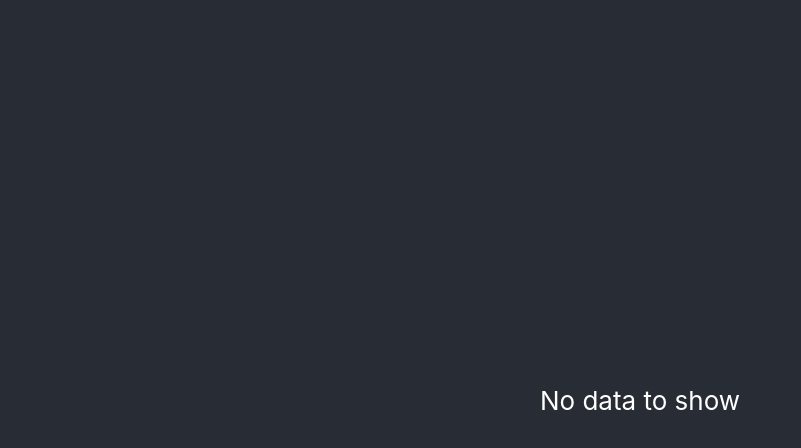
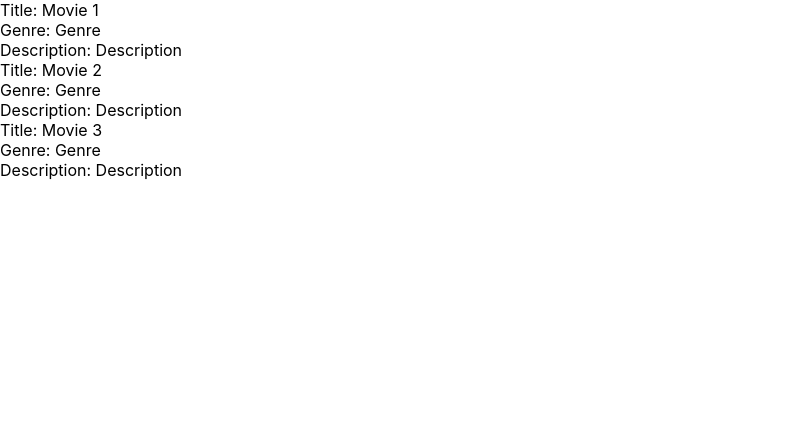
Before and after one commit to obs4qqf/movie-collection-app, a React (Create React App) app in the folder appfrontend/: page / in a window 1280 px wide. Shown: the top 448 px of the page, without its empty margins (0-801 px from the left). Built offline with nearby package versions, Linux system fonts and the light colour scheme; no server answers.

Commit message:
Add basic movie global state, Movie, Movies, and SearchMovies components

```diff
--- a/appfrontend/src/App.js
+++ b/appfrontend/src/App.js
@@ -1,19 +1,34 @@
-import './App.css';
 import { useState, useEffect } from 'react'
+import SearchMovie from './components/SearchMovie'
+import Movies from './components/Movies'
 
 function App() {
-  const [data, setData] = useState(null);
-
-  useEffect(() => {
-    fetch("/api")
-      .then((res) => res.json())
-      .then((data) => setData(data.message))
-  });
+  const [movieData, setMovieData] = useState([
+    {
+      id: 1,
+      title: "Movie 1",
+      genre: "Genre",
+      description: "Description"
+    },
+    {
+      id: 2,
+      title: "Movie 2",
+      genre: "Genre",
+      description: "Description"
+    },
+    {
+      id: 3,
+      title: "Movie 3",
+      genre: "Genre",
+      description: "Description"
+    }
+  ])
 
   return (
     <div className="App">
       <header className="App-header">
-        <p>{!data ? "No data to show" : data }</p>
+        <SearchMovie />
+        <Movies movieData={movieData} />
       </header>
     </div>
   );
--- /dev/null
+++ b/appfrontend/src/components/Movie.js
@@ -0,0 +1,13 @@
+const Movie = ({ movieData }) => {
+    const {id, title, genre, description} = movieData
+
+    return (
+        <div>
+            <div>Title: {title}</div>
+            <div>Genre: {genre}</div>
+            <div>Description: {description}</div>
+        </div>
+    )
+}
+
+export default Movie
--- /dev/null
+++ b/appfrontend/src/components/Movies.js
@@ -0,0 +1,11 @@
+import Movie from './Movie'
+
+const Movies = ({ movieData }) => {
+    return (
+        <div>
+            {movieData.map((movie) => <Movie key={movie.id} movieData={movie} />)}
+        </div>
+    )
+}
+
+export default Movies
--- /dev/null
+++ b/appfrontend/src/components/SearchMovie.js
@@ -0,0 +1,9 @@
+const SearchMovie = () => {
+    return (
+        <div>
+
+        </div>
+    )
+}
+
+export default SearchMovie
```
Also changed, not shown: 1 other file (tests, documents, lock files or other folders).
